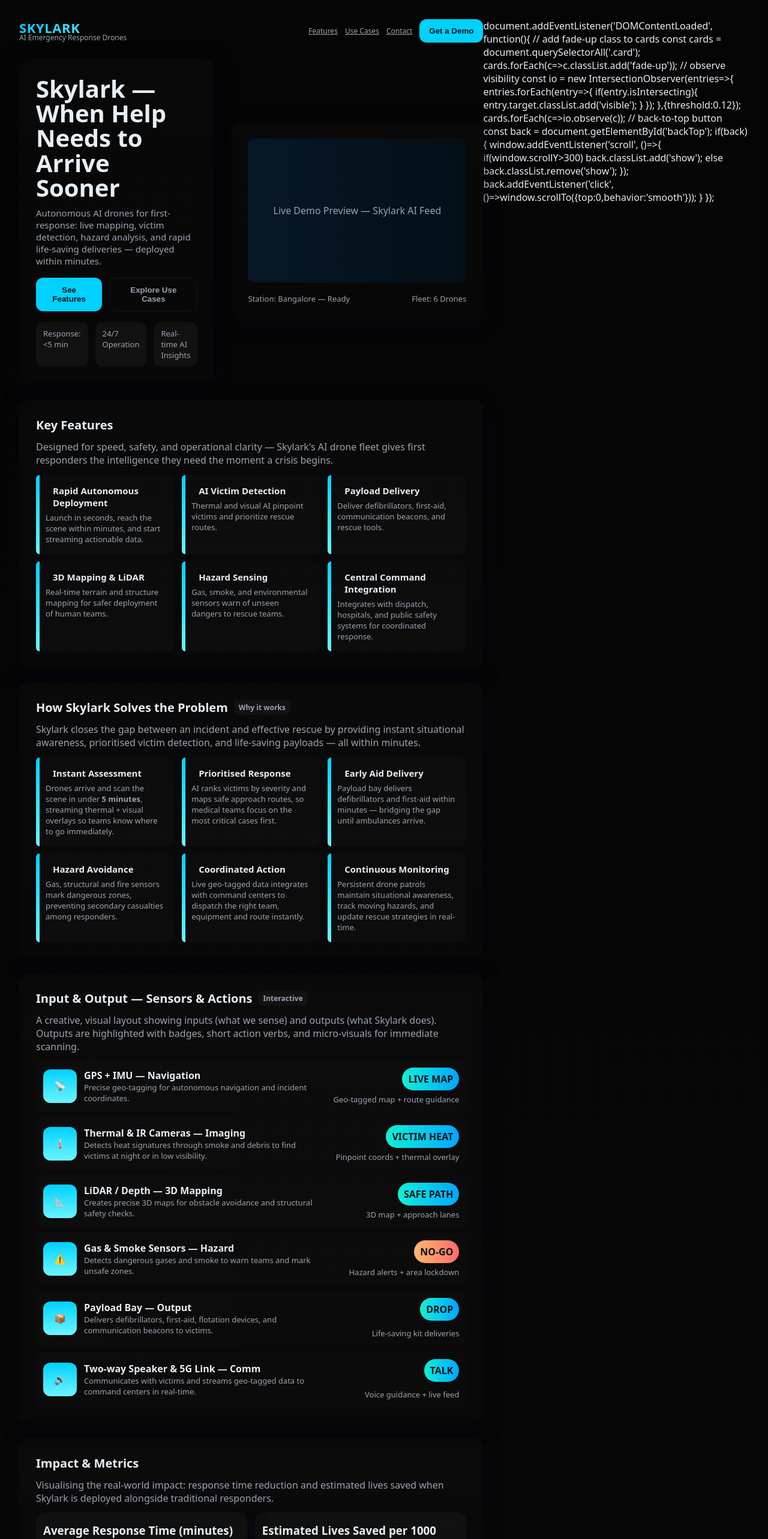
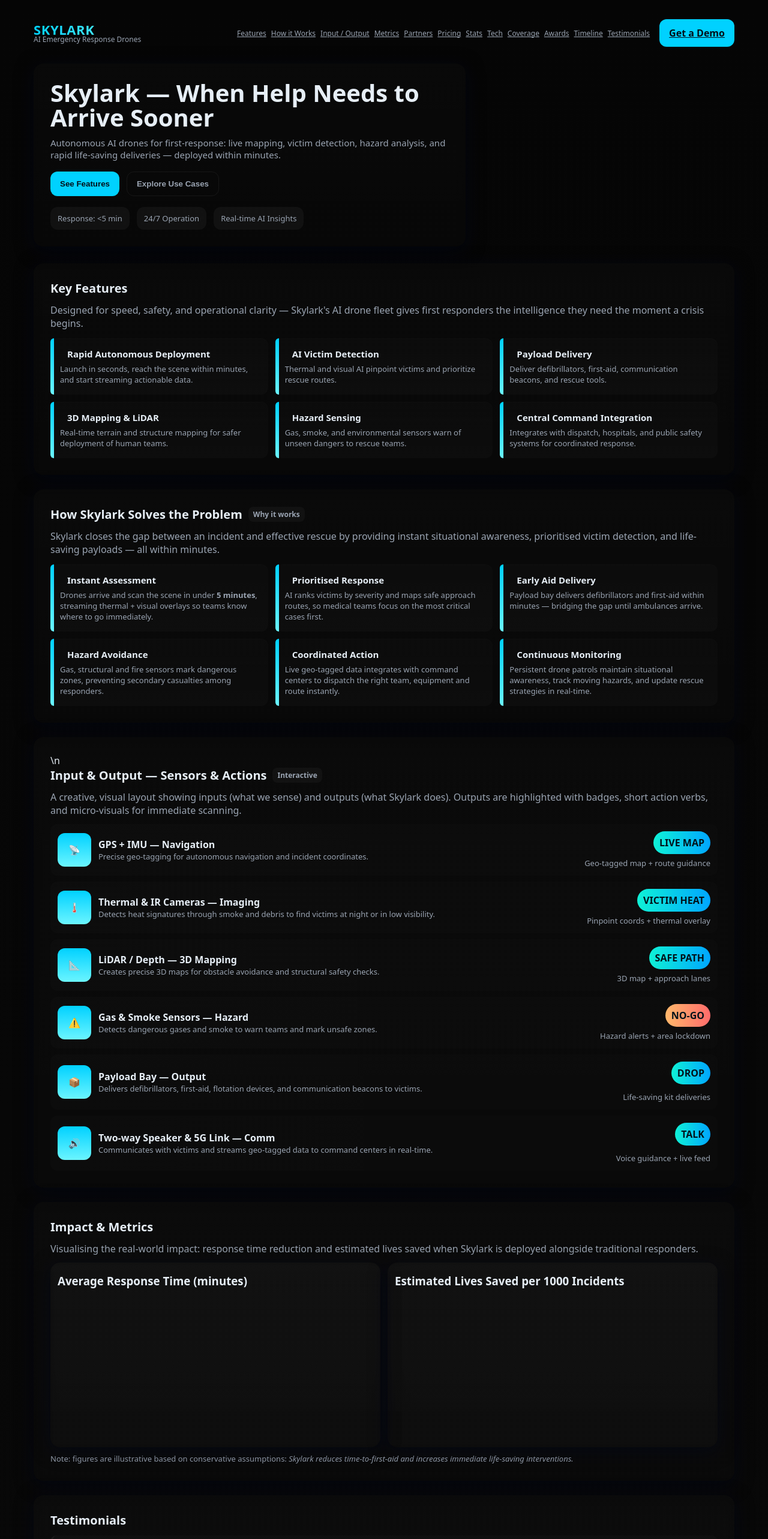
Before and after one commit to muhammadayaan0350/SKYLARK_1, a plain HTML site: page index.html in a window 1280 px wide. Shown: the top 2566 px of the page at 60% size. Drawn offline with nearby package versions, Linux system fonts and the light colour scheme.

Commit message:
Update index.html

```diff
--- a/index.html
+++ b/index.html
@@ -40,7 +40,7 @@
     }
     *{box-sizing:border-box}
     body{margin:0;background:linear-gradient(180deg,#050505 0%, #0b0b0b 100%);color:#e6eef6;min-height:100vh;display:flex;align-items:flex-start;justify-content:center;padding:32px}
-    .wrap{width:100%;max-width:var(--maxw)}
+    .wrap{width:100%;max-width:100%;padding:0 24px} /* make site full-width */
     header{display:flex;align-items:center;justify-content:space-between;margin-bottom:28px}
     .logo{display:flex;align-items:center;gap:14px}
     .mark{background:linear-gradient(90deg,var(--accent),#6bf5ff);-webkit-background-clip:text;background-clip:text;color:transparent;font-weight:800;font-size:22px;letter-spacing:0.6px}
@@ -151,11 +151,20 @@
           <div class="tag">AI Emergency Response Drones</div>
         </div>
       </div>
-      <nav style="display:flex;gap:12px;align-items:center">
-        <a href="#features" class="tag">Features</a>
-        <a href="#usecases" class="tag">Use Cases</a>
-        <a href="#contact" class="tag">Contact</a>
-        <button class="btn btn-primary" onclick="scrollToSection('contact')">Get a Demo</button>
+      <nav class="top-nav" style="display:flex;gap:8px;align-items:center;flex-wrap:wrap">
+        <a href="#features" class="tag nav-link">Features</a>
+        <a href="#how" class="tag nav-link">How it Works</a>
+        <a href="#io" class="tag nav-link">Input / Output</a>
+        <a href="#metrics" class="tag nav-link">Metrics</a>
+        <a href="#partners" class="tag nav-link">Partners</a>
+        <a href="#pricing" class="tag nav-link">Pricing</a>
+        <a href="#mission-stats" class="tag nav-link">Stats</a>
+        <a href="#tech" class="tag nav-link">Tech</a>
+        <a href="#coverage" class="tag nav-link">Coverage</a>
+        <a href="#awards" class="tag nav-link">Awards</a>
+        <a href="#timeline" class="tag nav-link">Timeline</a>
+        <a href="#testimonials" class="tag nav-link">Testimonials</a>
+        <a href="#contact" class="btn btn-primary" style="margin-left:8px">Get a Demo</a>
       </nav>
     </header>
 
@@ -175,14 +184,7 @@
           </div>
         </div>
 
-        <aside class="panel card">
-          <div class="video">Live Demo Preview — Skylark AI Feed</div>
-          <div style="display:flex;justify-content:space-between;align-items:center;margin-top:6px">
-            <div style="font-size:13px;color:var(--muted)">Station: Bangalore — Ready</div>
-            <div style="font-size:13px;color:var(--muted)">Fleet: 6 Drones</div>
-          </div>
-        </aside>
-      </section>
+        </section>
 
       <section id="features" class="card">
         <h2>Key Features</h2>
@@ -210,8 +212,7 @@
         </div>
       </section>
 
-      <section class="card">
-        <h2>Input & Output — Sensors & Actions <span class="badge-small">Interactive</span></h2>
+      <section id="io" class="card">\n        <h2>Input & Output — Sensors & Actions <span class="badge-small">Interactive</span></h2>
         <p class="small">A creative, visual layout showing inputs (what we sense) and outputs (what Skylark does). Outputs are highlighted with badges, short action verbs, and micro-visuals for immediate scanning.</p>
 
         <style>
@@ -364,34 +365,6 @@
       </div>
     </section>
 
-    <section class="card" id="simulation">
-      <h2 class="glow">Live Simulation — Drone deployment demo</h2>
-      <p class="small">Mini demo showing how a drone is deployed, scans the area, detects a victim, and drops aid. This is a simulated loop for demonstration purposes.</p>
-      <div style="display:flex;gap:12px;align-items:flex-start;margin-top:12px">
-        <div style="width:480px;height:320px;border-radius:12px;background:linear-gradient(180deg,#051018,#071726);position:relative;overflow:hidden;box-shadow:0 10px 30px rgba(0,0,0,0.6);">
-          <!-- simple map mock -->
-          <div id="mapMock" style="position:absolute;inset:0;padding:14px">
-            <svg width="100%" height="100%" viewBox="0 0 480 320" preserveAspectRatio="xMidYMid meet">
-              <rect x="0" y="0" width="480" height="320" rx="12" fill="url(#g)" />
-              <defs>
-                <linearGradient id="g" x1="0" x2="1"><stop offset="0%" stop-color="#05202a"/><stop offset="100%" stop-color="#021016"/></linearGradient>
-              </defs>
-              <circle id="dot1" cx="90" cy="60" r="8" fill="#00f1d6" opacity="0.9"></circle>
-              <circle id="dot2" cx="300" cy="120" r="6" fill="#6bf5ff" opacity="0.9"></circle>
-              <circle id="dot3" cx="220" cy="230" r="6" fill="#00a6ff" opacity="0.9"></circle>
-              <path id="dronePath" d="M90 60 C150 40, 250 80, 300 120" stroke="#6bf5ff" stroke-width="1.6" fill="none" stroke-dasharray="4"></path>
-              <circle id="drone" cx="90" cy="60" r="7" fill="#fff"></circle>
-            </svg>
-          </div>
-        </div>
-
-        <div style="flex:1;min-width:220px">
-          <div id="simText" style="padding:12px;border-radius:10px;background:linear-gradient(90deg,rgba(255,255,255,0.01),rgba(255,255,255,0.006));">Starting simulation...</div>
-          <div style="margin-top:12px;color:var(--muted);font-size:13px">Watch the drone move across the mock map and see how Skylark updates the command center in real-time.</div>
-        </div>
-      </div>
-    </section>
-
     <section class="card" id="testimonials">
       <h2 class="glow">What responders say</h2>
       <div class="testimonials" style="position:relative;overflow:hidden;min-height:120px">
@@ -531,129 +504,23 @@
     }
 
 // Charts: response time and lives saved
-document.addEventListener('DOMContentLoaded', function(){
-  try{
-    const rCtx = document.getElementById('chartResponse').getContext('2d');
-    new Chart(rCtx, {
-      type: 'bar',
-      data: {
-        labels: ['Traditional Response', 'Skylark Drone Response'],
-        datasets: [{
-          label: 'Average response time (minutes)',
-          data: [25, 5],
-          borderWidth: 1
-        }]
-      },
-      options: {
-        responsive: true,
-        scales: { y: { beginAtZero: true } }
-      }
-    });
-
-    const lCtx = document.getElementById('chartLives').getContext('2d');
-    new Chart(lCtx, {
-      type: 'bar',
-      data: {
-        labels: ['Without Skylark', 'With Skylark'],
-        datasets: [{
-          label: 'Estimated lives saved per 1000 incidents',
-          data: [40, 68],
-          borderWidth: 1
-        }]
-      },
-      options: {
-        responsive: true,
-        scales: { y: { beginAtZero: true } }
-      }
-    });
-  }catch(e){console.warn('Charts failed to render', e)}
-});
-</script>
 <script>
-// Extra UI: fade-up reveal and back-to-top behavior
-document.addEventListener('DOMContentLoaded', function(){
-  // add fade-up class to cards
-  const cards = document.querySelectorAll('.card');
-  cards.forEach(c=>c.classList.add('fade-up'));
-  // observe visibility
-  const io = new IntersectionObserver(entries=>{
-    entries.forEach(entry=>{
-      if(entry.isIntersecting){ entry.target.classList.add('visible'); }
-    });
-  },{threshold:0.12});
-  cards.forEach(c=>io.observe(c));
-
-  // back-to-top button
-  const back = document.getElementById('backTop');
-  if(back){
-    window.addEventListener('scroll', ()=>{
-      if(window.scrollY>300) back.classList.add('show'); else back.classList.remove('show');
-    });
-    back.addEventListener('click', ()=>window.scrollTo({top:0,behavior:'smooth'}));
+// Navigation: smooth scroll + scrollspy active state
+(function(){
+  const links = Array.from(document.querySelectorAll('.top-nav .nav-link'));
+  const sections = links.map(a=>document.querySelector(a.getAttribute('href'))).filter(Boolean);
+  function setActive(){
+    const scrollPos = window.scrollY + window.innerHeight/3;
+    let current = sections[0];
+    for(const s of sections){ if(s.offsetTop <= scrollPos) current = s; }
+    links.forEach(a=> a.classList.remove('active'));
+    const activeLink = links.find(a=>document.querySelector(a.getAttribute('href'))===current);
+    if(activeLink) activeLink.classList.add('active');
   }
-
-  // Stat counters animation when visible
-  const counters = document.querySelectorAll('.stat-number');
-  const counterObserver = new IntersectionObserver(entries=>{
-    entries.forEach(entry=>{
-      if(entry.isIntersecting){
-        const el = entry.target; if(el.dataset._done) return; el.dataset._done = true;
-        const target = parseFloat(el.getAttribute('data-target')) || 0;
-        let current = 0; const isFloat = (target%1!==0);
-        const step = target/80;
-        const iv = setInterval(()=>{
-          current += step;
-          if((!isFloat && current>=target) || (isFloat && current.toFixed(1)>=target)){
-            el.textContent = isFloat ? target.toFixed(1) : Math.round(target);
-            clearInterval(iv);
-          } else {
-            el.textContent = isFloat ? current.toFixed(1) : Math.round(current);
-          }
-        },18);
-      }
-    });
-  },{threshold:0.4});
-  counters.forEach(c=>counterObserver.observe(c));
-
-  // Initialize Leaflet map for coverage
-  try{
-    const map = L.map('coverageMap', {zoomControl:false}).setView([20.5937,78.9629],4);
-    L.tileLayer('https://{s}.tile.openstreetmap.org/{z}/{x}/{y}.png',{attribution:''}).addTo(map);
-    const locations = [
-      {name:'Bangalore',coords:[12.9716,77.5946],info:'Station: Bangalore — 312 rescues'},
-      {name:'Mumbai',coords:[19.0760,72.8777],info:'Mumbai deployments — 524 rescues'},
-      {name:'Chennai',coords:[13.0827,80.2707],info:'Chennai deployments — 218 rescues'},
-      {name:'Kathmandu',coords:[27.7172,85.3240],info:'Nepal missions — 46 rescues'}
-    ];
-    locations.forEach(loc=>{
-      const m = L.circleMarker(loc.coords,{radius:8,fillColor:'#00f1d6',color:'#6bf5ff',weight:1,fillOpacity:0.9}).addTo(map);
-      m.bindPopup(`<strong>${loc.name}</strong><br/>${loc.info}`);
-    });
-  }catch(e){console.warn('Leaflet init failed',e)};
-
-});
-</script>
-document.addEventListener('DOMContentLoaded', function(){
-  // add fade-up class to cards
-  const cards = document.querySelectorAll('.card');
-  cards.forEach(c=>c.classList.add('fade-up'));
-  // observe visibility
-  const io = new IntersectionObserver(entries=>{
-    entries.forEach(entry=>{
-      if(entry.isIntersecting){ entry.target.classList.add('visible'); }
-    });
-  },{threshold:0.12});
-  cards.forEach(c=>io.observe(c));
-
-  // back-to-top button
-  const back = document.getElementById('backTop');
-  if(back){
-    window.addEventListener('scroll', ()=>{
-      if(window.scrollY>300) back.classList.add('show'); else back.classList.remove('show');
-    });
-    back.addEventListener('click', ()=>window.scrollTo({top:0,behavior:'smooth'}));
-  }
-});
+  links.forEach(a=>a.addEventListener('click', function(e){ e.preventDefault(); const target=document.querySelector(this.getAttribute('href')); if(target) target.scrollIntoView({behavior:'smooth',block:'start'}); }));
+  window.addEventListener('scroll', setActive);
+  setActive();
+})();
 </script>
 </body>
 </html>
```
